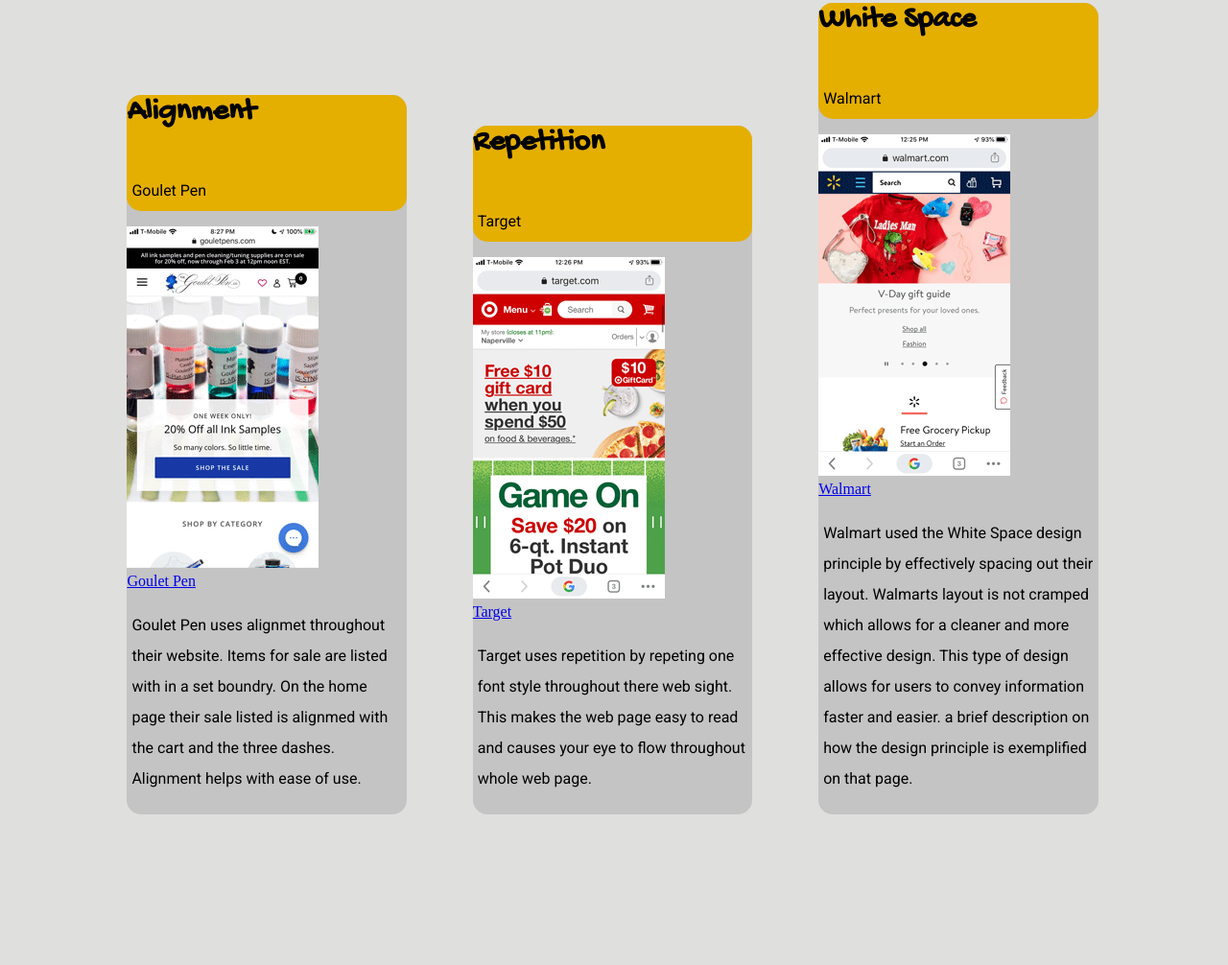
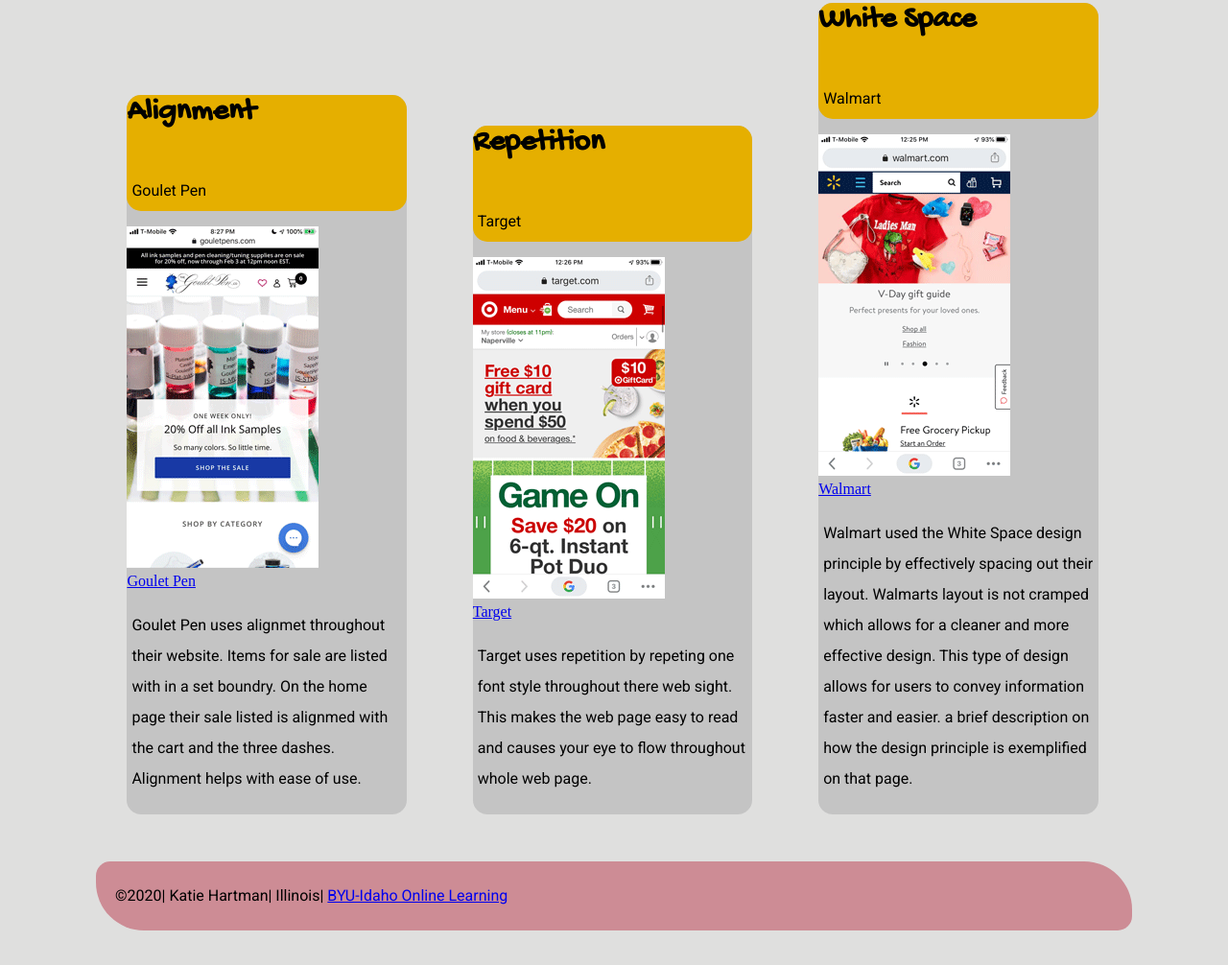
Before and after one commit to KThrtmn/KThrtmn.github.io, a plain HTML site: page html/week-2/designPrinciples.html in a window 1280 px wide. Shown: the part 169-1175 px from the top of the page at 96% size. Before the commit the page ends 1071 px from the top, so only its background shows below. Drawn offline with Linux system fonts and the light colour scheme.

Commit message:
design principles -inprogress|2

```diff
--- a/html/week-2/designPrinciples.html
+++ b/html/week-2/designPrinciples.html
@@ -5,7 +5,7 @@
   <meta charset="UTF-8">
   <meta name="viewport" content="width=device-width, initial-scale=1.0">
   <meta http-equiv="X-UA-Compatible" content="ie=edge">
-  <title>Document</title>
+  <title>Design Principles</title>
 
   <link href="/css/week-2/designPrinciples.css" type="text/css" rel="stylesheet" />
   <link href="/css/normalize.css" type="text/css" rel="stylesheet" />
@@ -70,5 +70,7 @@
   </section>
 
 </body>
-
+<footer>
+  <p>©2020| Katie Hartman| Illinois| <a href="https://www.byui.edu/online">BYU-Idaho Online Learning</a></p>
+</footer>
 </html>
```
Also changed, not shown: css/week-2/designPrinciples.css (line endings or trailing spaces).
